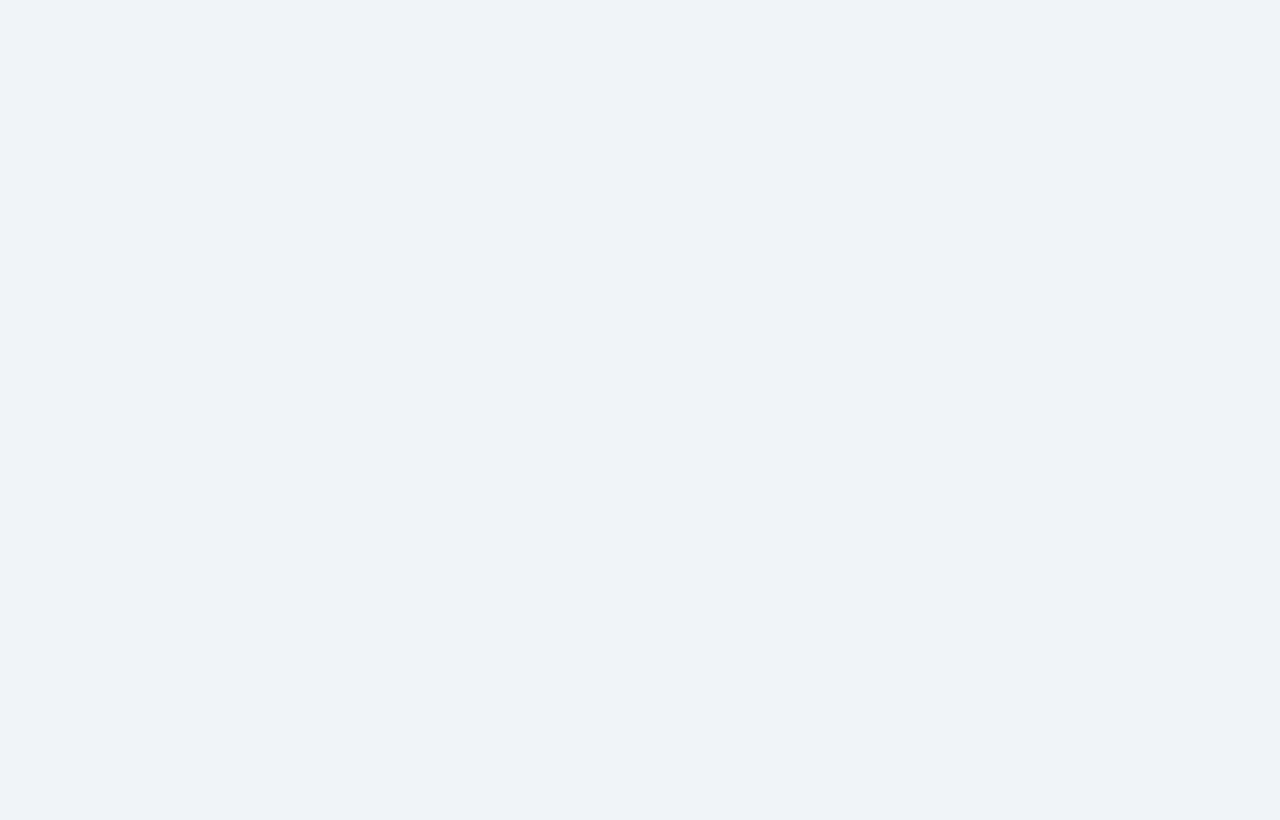
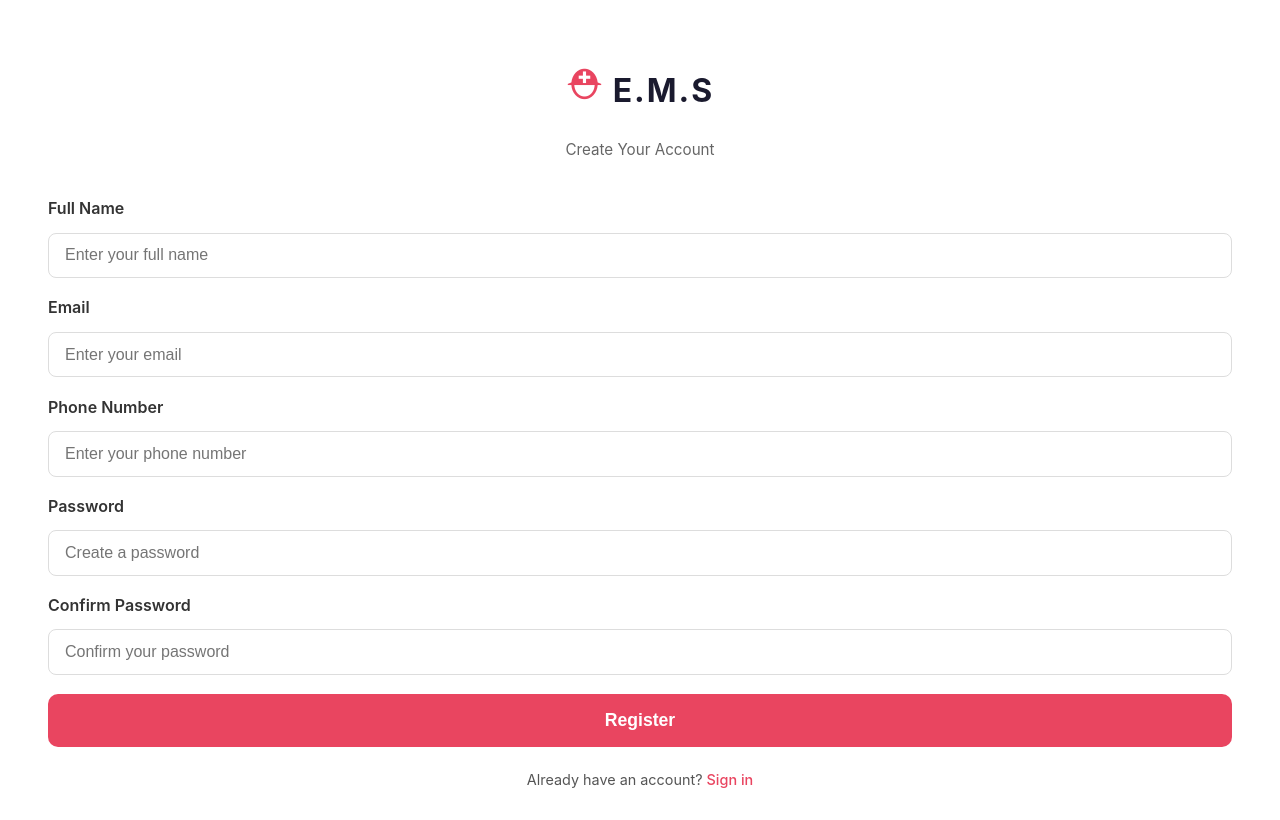
Before and after one commit to jaffersaadiq/se-ems-ui, a React (Create React App) app: page /Registration in a window 1280 px wide. Before the commit this address had no page. Built offline with nearby package versions, Linux system fonts and the light colour scheme.

Commit message:
Second Commit

```diff
--- a/src/Registration.js
+++ b/src/Registration.js
@@ -34,13 +34,40 @@ const Registration = () => {
     return Object.keys(newErrors).length === 0;
   };
 
-  const handleSubmit = (e) => {
+  const handleSubmit = async (e) => {
     e.preventDefault();
     if (validateForm()) {
-      // Submit form logic here
-      alert('Registration successful!');
-      navigate('/login');
-    }
+      try {
+        const response = await fetch('http://localhost:8080/se-ems/user/register', {
+          method: 'POST',
+          headers: {
+            'Content-Type': 'application/json',
+          },
+
+          body: JSON.stringify({
+            "fullName":formData.fullName,
+            "phoneNumber":formData.phone,
+            "email":formData.email,
+            "password":formData.password
+           }),
+        });
+        if (response.ok) {
+          navigate('/');
+          // Handle successful response
+        } else {
+          alert('Registration Error!');
+          console.error('API Error:', response.status);
+          // Handle error response
+        }
+
+      } catch (error) {
+        console.error('API Error:', error);
+        // Handle network or other errors
+      }
+
+
+    };
+
   };
 
   return (
--- a/src/index.js
+++ b/src/index.js
@@ -5,6 +5,7 @@ import { BrowserRouter as Router, Routes, Route } from 'react-router-dom';
 import Dashboard from './Dashboard';
 import "./index.css";
 import Frontpage from './frontpage';
+import Registration from "./Registration";
 
 const root = ReactDOM.createRoot(document.getElementById("root"));
 root.render(
@@ -15,6 +16,7 @@ root.render(
           <Route path="/" element={<Login />} /> {/* Login page as the default route */}
           <Route path="/" element={<Frontpage />} /> {/* Frontpage */}
           <Route path="/dashboard" element={<Dashboard />} /> {/* Dashboard route */}
+          <Route path="/Registration" element={<Registration />} /> {/* Dashboard route */}
         </Routes>
       </Router>
     </React.StrictMode>
--- a/src/login.js
+++ b/src/login.js
@@ -7,13 +7,37 @@ const Login = () => {
   const [password, setPassword] = useState('');
   const navigate = useNavigate();
 
-  const handleSubmit = (e) => {
+  const handleSubmit = async (e) => {
     e.preventDefault();
-    if (username === 'admin' && password === 'password') {
-      navigate('/Dashboard');
-    } else {
-      alert('Invalid username or password');
+    try {
+      const response = await fetch('http://localhost:8080/se-ems/login', {
+        method: 'POST',
+        headers: {
+          'Content-Type': 'application/json',
+        },
+
+        body: JSON.stringify({
+          "email":username,
+          "password":password
+         }),
+      });
+
+      if (response.ok) {
+        const data =   response.json();
+        localStorage.setItem("token", data.token);
+        navigate('/Dashboard');
+        // Handle successful response
+      } else {
+        alert('Invalid username or password');
+        console.error('API Error:', response.status);
+        // Handle error response
+      }
+    } catch (error) {
+      console.error('API Error:', error);
+
+      // Handle network or other errors
     }
+
   };
 
   return (
@@ -59,7 +83,7 @@ const Login = () => {
         <div className="additional-options">
           <a href="#forgot" className="forgot-password">Forgot Password?</a>
           <p className="signup-link">
-            New user? <a href="#signup">Create account</a>
+            New user? <a href="Registration">Create account</a>
           </p>
         </div>
       </div>
```
